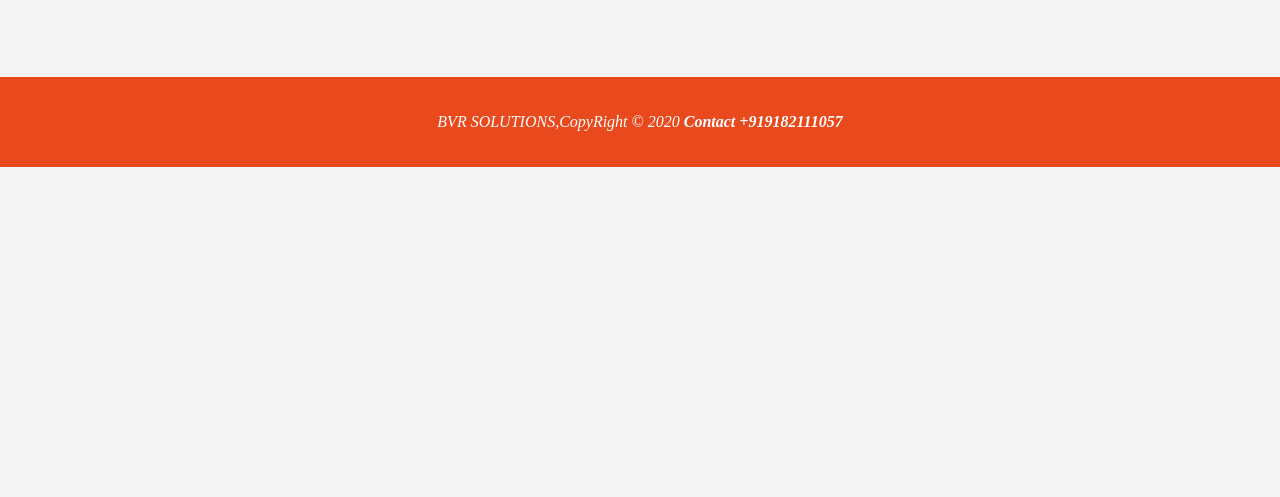
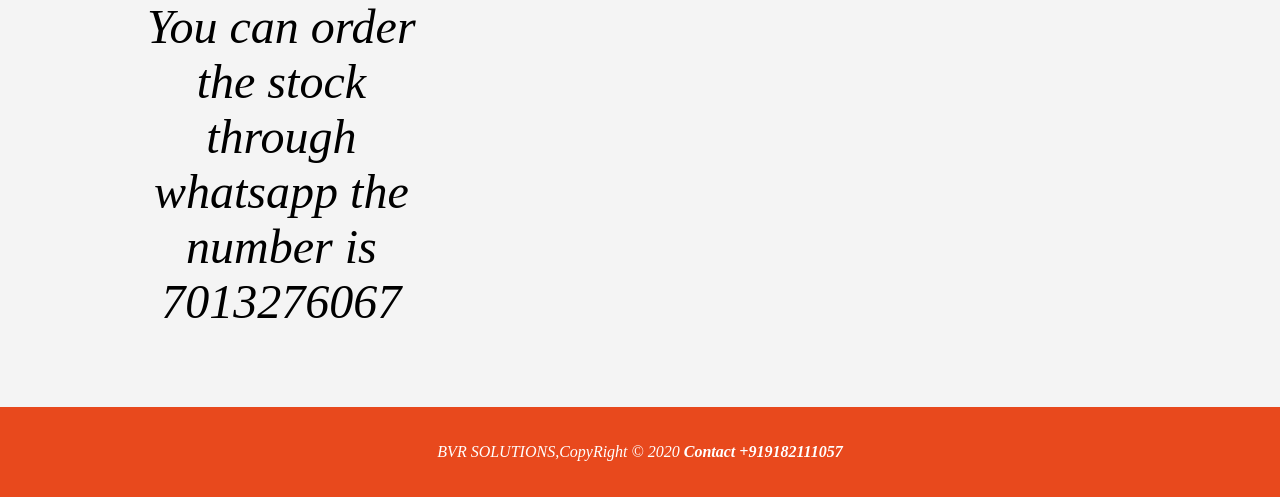
Before and after one commit to svrgiftcenter/SVRGFC, a plain HTML site: page Contact.html in a window 1280 px wide. Shown: the part 444-941 px from the top of the page. Before the commit the page ends 800 px from the top, so only its background shows below. Drawn offline with Linux system fonts and the light colour scheme.

Commit message:
Update Contact.html

```diff
--- a/Contact.html
+++ b/Contact.html
@@ -43,7 +43,8 @@
      			<p>
      				<STRONG><i>B.SaiManoj<i></STRONG><br>
      				<strong>7013276067</strong><br>
-     				<STRONG>svrgiftcenter@gmail.com</STRONG>
+     				<STRONG>svrgiftcenter@gmail.com</STRONG><br>
+					<i>You can order the stock through whatsapp the number is 7013276067<i>
      			</p>
      		</div>
 
```
